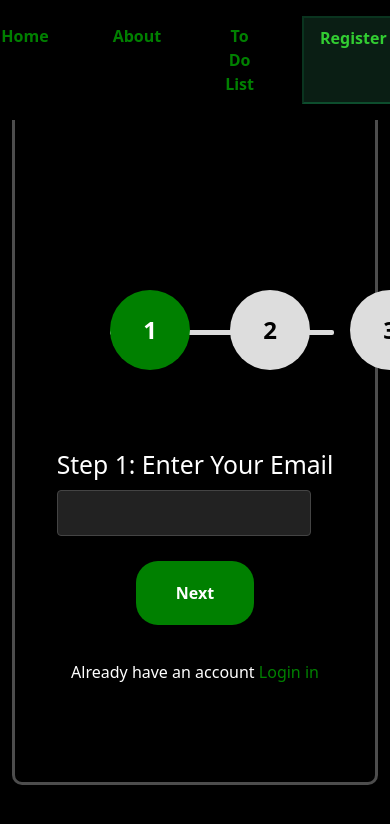
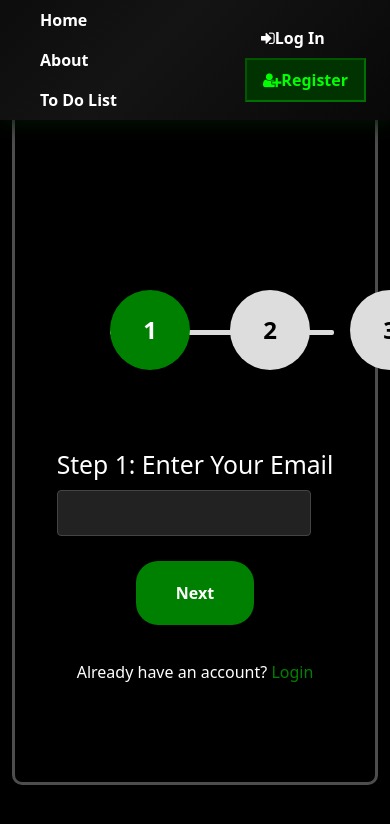
Before and after one commit to AHAH000/ToDoList-Vue.JS, a Vue app: page /RegisterView in a window 390 px wide. Shown: the top 824 px of the page. Built offline with nearby package versions, Linux system fonts and the light colour scheme.

Commit message:
Implmented the Auth in Login and Register

```diff
--- a/index.html
+++ b/index.html
@@ -3,6 +3,7 @@
   <head>
     <meta charset="UTF-8">
     <script src="https://cdn.jsdelivr.net/npm/bootstrap@5.3.0/dist/js/bootstrap.bundle.min.js"></script>
+    <link rel="stylesheet" href="https://fonts.googleapis.com/icon?family=Material+Icons">
     <script src="https://cdn.jsdelivr.net/npm/@popperjs/core@2.11.8/dist/umd/popper.min.js" integrity="sha384-I7E8VVD/ismYTF4hNIPjVp/Zjvgyol6VFvRkX/vR+Vc4jQkC+hVqc2pM8ODewa9r" crossorigin="anonymous"></script>
 <script src="https://cdn.jsdelivr.net/npm/bootstrap@5.3.3/dist/js/bootstrap.min.js" integrity="sha384-0pUGZvbkm6XF6gxjEnlmuGrJXVbNuzT9qBBavbLwCsOGabYfZo0T0to5eqruptLy" crossorigin="anonymous"></script>
     <link rel="icon" href="/favicon.ico">
--- /dev/null
+++ b/src/auth.ts
@@ -0,0 +1,4 @@
+// src/auth.ts
+import { ref } from 'vue';
+
+export const isAuthenticated = ref<boolean>(false);
--- a/src/components/ListTasks.vue
+++ b/src/components/ListTasks.vue
@@ -3,7 +3,7 @@ import { ref, onMounted } from 'vue';
 import axios from 'axios';
 import { type ToDoListApi } from '../api/ToDoListApi';
 import Notification from '../components/Notification.vue';
-
+import { isAuthenticated } from '@/auth';
 const VITE_API_URL = 'https://todo.nafistech.com/api';
 
 const tasks = ref<ToDoListApi[]>([]);
@@ -27,7 +27,12 @@ const ListTasks = async () => {
 };
 
 onMounted(() => {
-  ListTasks();
+    if(isAuthenticated.value){
+        ListTasks();
+    }else{
+        showNotification.value=true;
+        notificationMessage.value="Please Login First ";
+    }
 });
 </script>
 
--- a/src/components/NavBar.vue
+++ b/src/components/NavBar.vue
@@ -1,7 +1,6 @@
-<!-- src/components/NavBar.vue -->
 <template>
-      <nav >
-        <ul>
+  <nav>
+    <ul class="left">
       <li :class="{ active: route.path === '/' }">
         <router-link to="/">Home</router-link>
       </li>
@@ -11,64 +10,191 @@
       <li :class="{ active: route.path === '/to-do-list' }">
         <router-link to="/to-do-list">To Do List</router-link>
       </li>
-          <li :class="{ active: route.path === '/RegisterView' }">
-            <router-link to="/RegisterView">Register</router-link>
+    </ul>
+    <ul class="right">
+      <li v-if="isAuth" :class="{ active: route.path === '/LoginForm' }">
+        <button @click="logout" class="logout-btn">
+          <i class="fa fa-sign-out" aria-hidden="true"></i> Log Out
+        </button>
+      </li>
+      <li v-else :class="{ active: route.path === '/LoginForm' }">
+        <router-link to="/LoginForm">
+          <i class="fa fa-sign-in" aria-hidden="true"></i> Log In
+        </router-link>
+      </li>
+      <li v-if="!isAuth" :class="{ active: route.path === '/RegisterView' }">
+        <router-link to="/RegisterView">
+          <i class="fa fa-user-plus" aria-hidden="true"></i> Register
+        </router-link>
       </li>
     </ul>
   </nav>
-
 </template>
 
 <script setup lang="ts">
 import { useRoute } from 'vue-router';
-  import { ref } from 'vue';
+import { ref, watch } from 'vue';
+import { isAuthenticated } from '@/auth';
+import router from '@/router';
+
 const route = useRoute();
-  // const isAuthenticated = ref(false)
-  // const props= defineProps<(
-  // showMessage :boolean
-  // )>()
+const isAuth = ref(isAuthenticated.value);
+
+watch(() => isAuthenticated.value, (newVal) => {
+  isAuth.value = newVal;
+});
+
+const logout = () => {
+  localStorage.removeItem('token');
+  isAuthenticated.value = false;
+  router.push('/LoginForm');
+};
 </script>
 
 <style scoped>
-
+@import url('https://cdnjs.cloudflare.com/ajax/libs/font-awesome/4.7.0/css/font-awesome.min.css');
 
 nav {
-    background-color: black;
-    width: 100vw; /* Full viewport width */
+  background: linear-gradient(-45deg, #000, #131413, #000, #030, #000);
+  background-size: 400% 400%;
+  animation: myGradient 12s infinite;
+  width: 100vw;
   top: 0;
   left: 0;
   position: fixed;
-    box-sizing: border-box;
+  padding: 0 2em; /* Increased padding for more space */
+  box-shadow: 3px 3px 20px #031403;
+  border-radius: 0; /* Removed border-radius for a cleaner edge */
+  display: flex;
+  justify-content: space-between;
+  align-items: center;
+  height: 60px; /* Added height to maintain vertical spacing */
+
+}
+
+@keyframes myGradient {
+  0% { background-position: 0% 50%; }
+  50% { background-position: 100% 50%; }
+  100% { background-position: 0% 50%; }
 }
 
 ul {
   list-style: none;
   display: flex;
-    justify-content: center;
   padding: 0;
   margin: 0;
 }
 
-  li {
-    margin: 1em; /* Adds space around each <li> item */
+ul.left {
   display: flex;
+  margin: 0;
 }
 
-  a {
-    color: green;
+ul.right {
+  display: flex;
+  margin: 0;
+  margin-left: auto;
+}
+
+li {
+  margin: 0 1.5em; /* Increased space between items */
+  display: flex;
+  align-items: center;
+}
+
+a, button {
+  color: #fff;
   text-decoration: none;
   font-weight: bold;
-    padding: 0.5em 1em; /* Add padding to make the border more visible */
+  padding: 0.5em 1em;
+  display: flex;
+  align-items: center;
+  transition: color 0.3s;
 }
 
-  a:hover {
-    color: limegreen;
-    text-decoration: none;
+a:hover, button:hover {
+  color: #00FF00; /* Green color on hover */
 }
 
-  li.active a {
-    background-color: rgb(10, 30, 20);
-    color: limegreen; /* Change to your desired highlight color */
-    border: 2px inset rgba(21, 187, 104, 0.3); /* Pressed effect */
+li.active a, li.active button {
+  background-color: #003300; /* Dark green background for active items */
+  color: #00FF00; /* Green text color for active items */
+  border: 2px inset rgba(0, 255, 0, 0.3);
+}
+
+.logout-btn {
+  background: none;
+  border: none;
+  color: #fff;
+  cursor: pointer;
+  font-size: 1.2em;
+  display: flex;
+  align-items: center;
+}
+
+.logout-btn:hover {
+  color: #00FF00; /* Green color on hover */
+}
+
+.material-icons {
+  font-size: 1.5em;
+  margin-right: 0.5em;
+}
+
+.dropdown {
+  background: #000000;
+  width: 150px;
+  height: auto;
+  color: #fff;
+  font-family: verdana;
+  padding: 20px;
+  border-radius: 5px;
+  line-height: 50px;
+  text-align: center;
+  font-weight: bold;
+  position: absolute;
+  transform: translate(-50%, -50%);
+  top: 50px;
+  right: 0;
+  display: none;
+  background-size: 400% 400%;
+  background-image: linear-gradient(-45deg, #003300, #006600, #003300, #000000);
+  animation: myLineargradient 6s infinite;
+  box-shadow: 2px 3px 20px #003300;
+}
+
+.dropdown.active {
+  display: block;
+}
+
+@keyframes myLineargradient {
+  0% { background-position: 0% 50%; }
+  50% { background-position: 100% 50%; }
+  100% { background-position: 0% 50%; }
+}
+
+.drop1, .drop2, .drop3, .drop4 {
+  cursor: pointer;
+  text-shadow: 1px 2px 18px #fff;
+  transition: 2s;
+}
+
+@media(max-width: 767px) {
+  nav {
+    padding: 0;
+    height: auto; /* Adjust height for mobile */
+  }
+
+  ul {
+    flex-direction: column;
+    align-items: flex-start;
+  }
+
+  .dropdown {
+    width: 100%;
+    position: static;
+    top: auto;
+    right: auto;
+  }
 }
 </style>
--- a/src/views/AboutView.vue
+++ b/src/views/AboutView.vue
@@ -1,5 +1,18 @@
 <script setup lang="ts">
+import { isAuthenticated } from '@/auth';
+import { ref,onMounted } from 'vue';
+import Notification from '@/components/Notification.vue';
 
+const showNotification = ref(false);
+const notificationMessage = ref('');
+onMounted(() => {
+    if(isAuthenticated.value){
+
+    }else{
+        showNotification.value=true;
+        notificationMessage.value="Please Login First ";
+    }
+});
 
 </script>
 
--- a/src/views/HomeView.vue
+++ b/src/views/HomeView.vue
@@ -4,6 +4,7 @@ import { library } from '@fortawesome/fontawesome-svg-core';
 import { faStar as fasStar } from '@fortawesome/free-solid-svg-icons';
 import { faStar as farStar } from '@fortawesome/free-regular-svg-icons';
 import ListTasks from '@/components/ListTasks.vue';
+import { isAuthenticated } from '@/auth';
 // Add the icons to the library
 library.add(fasStar, farStar);
 </script>
@@ -13,11 +14,15 @@ library.add(fasStar, farStar);
   <div class="home">
     <h1>Organize your work and life, finally.</h1>
     <p>Our website offers a streamlined and intuitive to-do list management tool designed to help you stay organized and productive. With a user-friendly interface, you can effortlessly create, edit, and delete tasks, categorize them by status, and set deadlines to keep track of your progress. The platform's dynamic features ensure that your to-do list adapts to your needs, whether you're managing personal goals or coordinating team projects. Access your tasks from any device, and experience a seamless blend of functionality and simplicity that makes staying on top of your responsibilities a breeze</p>
-    <router-link to="/to-do-list">
+    <router-link to="/to-do-list" v-if="isAuthenticated">
+      <button class="btn">Add Tasks</button>
+    </router-link>
+    <router-link to="/LoginForm" v-if="!isAuthenticated">
       <button class="btn">Start Now</button>
     </router-link>
   </div>
-  <div class="ListTasks">
+  <div class="ListTasks" v-if="isAuthenticated">
+
     <ListTasks></ListTasks>
   </div>
   <div class="separator"></div> <!-- Separator between Home and Content -->
--- a/src/views/LoginForm.vue
+++ b/src/views/LoginForm.vue
@@ -7,6 +7,9 @@ import { useRouter } from 'vue-router';
 import router from '@/router';
 import HomeView from './HomeView.vue';
 const VITE_API_URL = 'https://todo.nafistech.com/api';
+// const isAuth=ref(false);
+import { isAuthenticated } from '@/auth';
+
 
 const emailInput = ref('');
 const passwordInput = ref('');
@@ -47,14 +50,16 @@ const submitLoginForm = async (event: Event) => {
       axios.defaults.headers.common['Authorization'] = `Bearer ${token}`;
       showNotification.value = true;
       notificationMessage.value = 'Login successful!';
-      router.push('/')
+      router.push('/');
+    //   isAuth.value=true;
+    isAuthenticated.value = true;
     } else {
       showNotification.value = true;
-      notificationMessage.value = 'Login failed. No token received.';
+      notificationMessage.value = 'Login failed. Check your Credentials';
     }
   } catch (error) {
     showNotification.value = true;
-    notificationMessage.value = `Login failed: ${error}`;
+    notificationMessage.value = `Login failed. Check your Credentials`;
   }
 };
 </script>
--- a/src/views/RegisterView.vue
+++ b/src/views/RegisterView.vue
@@ -3,6 +3,7 @@ import { ref, computed } from 'vue';
 import axios from 'axios';
 import Notification from '@/components/Notification.vue';
 import { type Register } from '../api/ToDoListApi';
+import router from '@/router';
 
 // Define the API URL
 const VITE_API_URL = 'https://todo.nafistech.com/api';
@@ -10,7 +11,7 @@ const VITE_API_URL = 'https://todo.nafistech.com/api';
 // Form fields
 const notificationMessage = ref('');
 const showNotification = ref(false);
-const isAuth=ref(false);
+// const isAuth=ref(false);
 const test = ref(true);
 const step = ref(1);
 const form = ref({
@@ -76,11 +77,12 @@ const handleSubmit = async () => {
       // Set Authorization header for future requests
       axios.defaults.headers.common['Authorization'] = `Bearer ${token}`;
       showNotification.value = true;
-      notificationMessage.value = `Registration successful! Your token is: ${token}`;
-      isAuth.value=true;
+      notificationMessage.value = `Registration successful!`;
+    //   isAuth.value=true;
+      router.push('/LoginForm');
     } else {
       showNotification.value = true;
-      notificationMessage.value = "No token received.";
+      notificationMessage.value = "Registration failed.";
     }
   } catch (error) {
     submissionError.value = 'Registration failed. Please try again.';
@@ -151,7 +153,7 @@ const handleSubmit = async () => {
       </div>
     </form>
     <div class="RouteLogin">
-      Already have an account <router-link to="/LoginForm">Login in</router-link>
+      Already have an account? <router-link to="/LoginForm">Login</router-link>
     </div>
   </div>
 </template>
--- a/src/views/TodoListView.vue
+++ b/src/views/TodoListView.vue
@@ -6,8 +6,11 @@ import axios from 'axios';
 import { type ToDoListApi, API_DATA_UPLOAD } from '../api/ToDoListApi';
 import { onBeforeRouteLeave } from 'vue-router';
 import Notification from '../components/Notification.vue';
+import { isAuthenticated } from '@/auth';
+import router from '@/router';
+
 const VITE_API_URL = 'https://todo.nafistech.com/api';
-//axios.default.headers.commom['Authorization'] =`Bearer $(token)`
+
 const tasks = ref<ToDoListApi[]>([]);
 const taskInput = ref('');
 const taskDescription = ref('');
@@ -18,13 +21,23 @@ const showConfirmation = ref(false);
 const confirmationMessage = ref('');
 const onConfirm = ref<(() => void) | null>(null); // Function to call on confirmation
 
+const showLoginReminder = () => {
+  notificationMessage.value = 'You must log in first';
+  showNotification.value = true;
+  setTimeout(() => {
+    router.push('/LoginForm');
+  }, 2000); // Wait 2 seconds to show the message before redirecting
+};
 
 // Function to List tasks from the API
 onMounted(() => {
+  if (isAuthenticated.value) {
+    ListTasks();
+  } else {
+    showLoginReminder();
+  }
+});
 
-  //Added to check if user is Authenticated or not if not then Makes him Authenticate first
-  ListTasks();
-});
 const ListTasks = async () => {
   try {
     const response = await axios.get(`${VITE_API_URL}/tasks`);
@@ -38,8 +51,6 @@ const ListTasks = async () => {
   }
 };
 
-
-
 onBeforeRouteLeave((to, from, next) => {
   if (API_DATA_UPLOAD.DATA_UPLOADED) {
     API_DATA_UPLOAD.TASK_DATA = tasks.value;
@@ -47,8 +58,7 @@ onBeforeRouteLeave((to, from, next) => {
   next();
 });
 
-//To Add new Task
-
+// To Add new Task
 const AddTask = async () => {
   if (taskInput.value.trim().length === 0) {
     showNotification.value = true;
@@ -121,8 +131,7 @@ const deleteTask = (index: number) => {
   if (task.status === 'done') {
     showNotification.value = true;
     notificationMessage.value = 'Congratulations on finishing the task!';
-     axios.delete(`${VITE_API_URL}/tasks/${task.id}`);
-
+    axios.delete(`${VITE_API_URL}/tasks/${task.id}`);
     tasks.value.splice(index, 1);
     return;
   }
```
Lines whose indentation alone changed are shown as unchanged.
